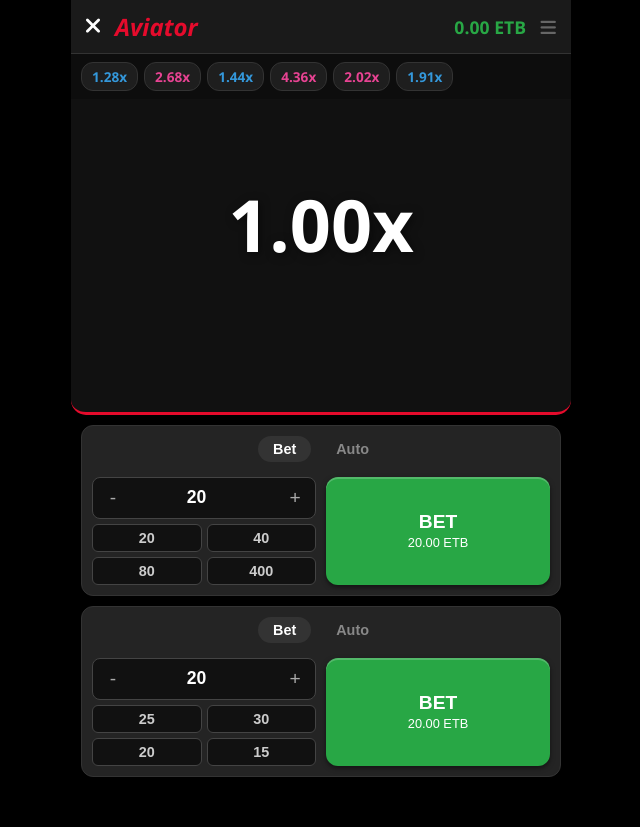
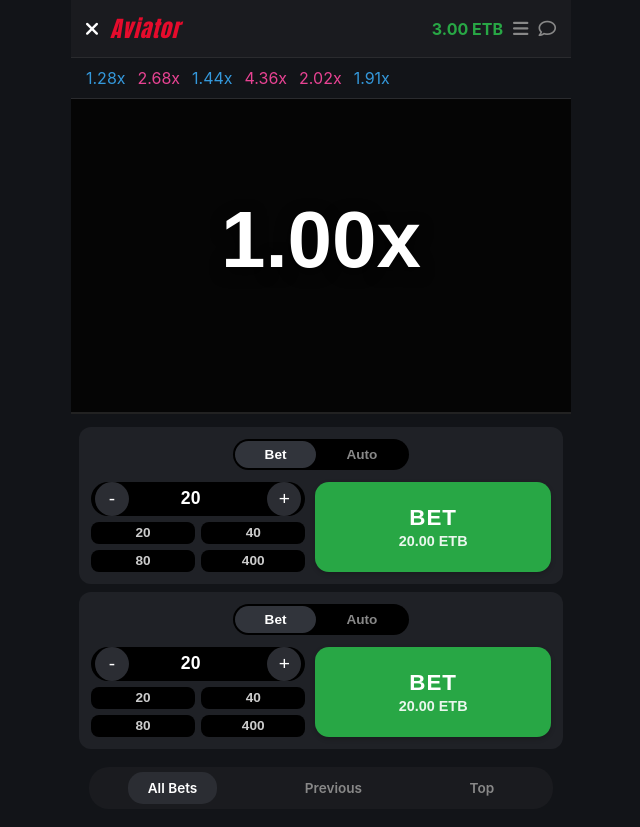
Before and after one commit to fassilandualem1-netizen/Fasil-lottery-, a Flask app: page /dino in a window 1280 px wide. Shown: the whole page, without its empty margins (319-959 px from the left). Before the commit the page ends 777 px from the top, so only its background shows below. Run offline with Flask 3, Linux system fonts and the light colour scheme; some libraries are stand-ins or nearby versions.

Commit message:
Update dino.html

```diff
--- a/templates/dino.html
+++ b/templates/dino.html
@@ -8,10 +8,23 @@
     <link rel="stylesheet" href="https://cdnjs.cloudflare.com/ajax/libs/font-awesome/6.0.0/css/all.min.css">
     <script src="https://telegram.org/js/telegram-web-app.js"></script>
     <style>
+        /* Base Styles & Typography */
+        :root {
+            --bg-main: #121418;
+            --bg-panel: #1f2126;
+            --bg-input: #000000;
+            --text-main: #ffffff;
+            --text-muted: #888888;
+            --color-red: #e50b2c;
+            --color-green: #28a745;
+            --color-purple: #c458d6;
+            --color-blue: #3498db;
+        }
+
         body {
-            font-family: 'Segoe UI', Roboto, Helvetica, Arial, sans-serif;
-            background-color: #000000;
-            color: #ffffff;
+            font-family: -apple-system, BlinkMacSystemFont, 'Segoe UI', Roboto, Helvetica, Arial, sans-serif;
+            background-color: var(--bg-main);
+            color: var(--text-main);
             margin: 0;
             padding: 0;
             display: flex;
@@ -22,129 +35,135 @@
             user-select: none;
         }
 
-        .header-nav {
+        .app-container {
             width: 100%;
             max-width: 500px;
             display: flex;
+            flex-direction: column;
+            background-color: var(--bg-main);
+            min-height: 100vh;
+        }
+
+        /* Header */
+        .header-nav {
+            display: flex;
             justify-content: space-between;
             align-items: center;
-            padding: 10px 15px;
-            background-color: #1a1a1a;
-            box-sizing: border-box;
-            border-bottom: 1px solid #333;
+            padding: 12px 15px;
+            background-color: #1a1b1f;
+            border-bottom: 1px solid #2a2b2e;
         }
 
-        .logo { font-size: 1.5rem; font-weight: 900; color: #e50b2c; font-style: italic; }
-        .wallet-display { font-weight: bold; color: #28a745; font-size: 1.1rem; }
+        .header-left { display: flex; align-items: center; gap: 12px; }
+        .close-btn { color: #fff; font-size: 1.2rem; cursor: pointer; }
+        .logo { font-size: 1.4rem; font-weight: 900; color: var(--color-red); font-style: italic; font-family: impact, sans-serif; letter-spacing: 1px;}
+
+        .header-right { display: flex; align-items: center; gap: 10px; }
+        .wallet-display { font-weight: 700; color: var(--color-green); font-size: 1rem; }
+        .menu-btn { color: var(--text-muted); cursor: pointer; font-size: 1.1rem; }
 
         /* History Bar */
         #historyBar {
-            width: 100%;
-            max-width: 500px;
             display: flex;
-            gap: 6px;
-            padding: 8px 10px;
-            background-color: #0d0d0d;
+            gap: 12px;
+            padding: 10px 15px;
+            background-color: var(--bg-main);
             overflow-x: auto;
             white-space: nowrap;
-            box-sizing: border-box;
             scrollbar-width: none;
+            border-bottom: 1px solid #2a2b2e;
         }
         #historyBar::-webkit-scrollbar { display: none; }
-        .history-chip {
-            padding: 4px 10px;
-            border-radius: 12px;
-            font-weight: bold;
-            font-size: 0.85rem;
-            background-color: #1e1e1e;
-            border: 1px solid #333;
-        }
-        .color-blue { color: #3498db; }
-        .color-purple { color: #9b59b6; }
+        .history-item { font-size: 0.9rem; font-weight: 700; }
+        .color-purple { color: var(--color-purple); }
+        .color-blue { color: var(--color-blue); }
         .color-pink { color: #e84393; }
 
         /* Game Area */
         #gameContainer {
             position: relative;
             width: 100%;
-            max-width: 500px;
-            background-color: #111;
+            background-color: #050505;
             aspect-ratio: 16 / 10;
             overflow: hidden;
-            border-bottom: 3px solid #e50b2c;
-            border-bottom-left-radius: 15px;
-            border-bottom-right-radius: 15px;
+            margin-bottom: 5px;
+            border-bottom: 2px solid #222;
         }
         canvas { display: block; width: 100%; height: 100%; }
 
         #multiplierDisplay {
             position: absolute;
-            top: 40%;
+            top: 45%;
             left: 50%;
             transform: translate(-50%, -50%);
-            font-size: 4.5rem;
+            font-size: 5rem;
             font-weight: 900;
             color: #ffffff;
             z-index: 5;
-            text-shadow: 2px 2px 10px rgba(0,0,0,0.5);
-            transition: color 0.2s;
+            font-family: Arial, sans-serif;
+            text-shadow: 0px 4px 15px rgba(0,0,0,0.8);
         }
 
         #statusText {
             position: absolute;
-            top: 65%;
+            top: 75%;
             left: 50%;
             transform: translateX(-50%);
-            font-size: 1rem;
-            color: #e50b2c;
-            font-weight: bold;
+            font-size: 0.9rem;
+            color: var(--color-red);
+            font-weight: 800;
             z-index: 5;
+            letter-spacing: 1px;
             display: none;
         }
 
-        /* Controls Container (Dual Bets) */
+        /* Controls Container */
         .controls-container {
-            width: 100%;
-            max-width: 500px;
-            padding: 10px;
-            box-sizing: border-box;
+            padding: 8px;
             display: flex;
             flex-direction: column;
-            gap: 10px;
+            gap: 8px;
+            flex: 1;
         }
 
         .bet-panel {
-            background-color: #242424;
+            background-color: var(--bg-panel);
             border-radius: 12px;
-            padding: 10px;
+            padding: 12px;
             display: flex;
             flex-direction: column;
-            gap: 10px;
-            border: 1px solid #333;
+            gap: 12px;
         }
 
+        /* Tabs */
         .panel-tabs {
             display: flex;
             justify-content: center;
-            gap: 10px;
-            margin-bottom: 5px;
+            background-color: var(--bg-input);
+            border-radius: 20px;
+            width: fit-content;
+            margin: 0 auto;
+            padding: 2px;
         }
         .tab {
             background: none;
             border: none;
-            color: #888;
-            font-size: 0.9rem;
-            font-weight: bold;
+            color: var(--text-muted);
+            font-size: 0.85rem;
+            font-weight: 700;
             cursor: pointer;
-            padding: 5px 15px;
+            padding: 6px 30px;
             border-radius: 20px;
+            transition: 0.2s;
         }
-        .tab.active { background-color: #333; color: #fff; }
+        .tab.active { background-color: #31343b; color: #fff; }
 
+        /* Panel Body */
         .panel-body {
             display: flex;
             gap: 10px;
             align-items: stretch;
+            height: 90px;
         }
 
         /* Left Side: Inputs */
@@ -152,24 +171,30 @@
             flex: 1;
             display: flex;
             flex-direction: column;
-            gap: 5px;
+            gap: 6px;
         }
 
         .stepper {
             display: flex;
             align-items: center;
-            background-color: #111;
-            border: 1px solid #444;
-            border-radius: 8px;
-            height: 40px;
+            justify-content: space-between;
+            background-color: var(--bg-input);
+            border-radius: 25px;
+            height: 42px;
+            padding: 0 4px;
         }
         .stepper-btn {
-            background: none;
+            background-color: #2b2d33;
             border: none;
-            color: #aaa;
+            color: #fff;
             font-size: 1.2rem;
-            width: 40px;
+            width: 34px;
+            height: 34px;
+            border-radius: 50%;
             cursor: pointer;
+            display: flex;
+            align-items: center;
+            justify-content: center;
         }
         .stepper input {
             flex: 1;
@@ -177,7 +202,7 @@
             border: none;
             color: #fff;
             font-size: 1.1rem;
-            font-weight: bold;
+            font-weight: 900;
             text-align: center;
             width: 100%;
             outline: none;
@@ -186,75 +211,108 @@
         .quick-bets {
             display: grid;
             grid-template-columns: 1fr 1fr;
-            gap: 5px;
+            gap: 6px;
+            height: 100%;
         }
         .quick-btn {
-            background-color: #111;
-            border: 1px solid #444;
+            background-color: var(--bg-input);
+            border: none;
             color: #ccc;
-            border-radius: 6px;
-            padding: 5px;
-            font-size: 0.9rem;
+            border-radius: 8px;
+            font-size: 0.85rem;
             cursor: pointer;
-            font-weight: bold;
+            font-weight: 700;
+            transition: 0.1s;
         }
+        .quick-btn:active { background-color: #222; }
 
         /* Right Side: Big Button */
         .action-section {
-            flex: 1;
+            flex: 1.1;
             display: flex;
         }
         .action-btn {
             width: 100%;
             border: none;
-            border-radius: 12px;
-            font-size: 1.2rem;
-            font-weight: 900;
-            color: white;
+            border-radius: 14px;
             cursor: pointer;
             display: flex;
             flex-direction: column;
             justify-content: center;
             align-items: center;
             text-transform: uppercase;
-            box-shadow: 0 4px 10px rgba(0,0,0,0.3);
-            transition: 0.1s;
+            box-shadow: 0 2px 5px rgba(0,0,0,0.2);
+            transition: transform 0.1s;
         }
-        .action-btn:active { transform: scale(0.98); }
+        .action-btn:active { transform: scale(0.97); }
 
-        /* Button Colors */
-        .btn-bet { background-color: #28a745; box-shadow: inset 0 2px 0 rgba(255,255,255,0.2), 0 2px 5px rgba(0,0,0,0.5); }
+        .btn-title { font-size: 1.4rem; font-weight: 900; color: white; letter-spacing: 1px;}
+        .btn-subtext { font-size: 0.9rem; font-weight: 700; color: rgba(255,255,255,0.9); margin-top: 2px; }
+
+        /* Button Status Colors */
+        .btn-bet { background-color: #28a745; }
         .btn-cancel { background-color: #cb2027; }
         .btn-cashout { background-color: #d35400; }
         .btn-disabled { background-color: #333 !important; color: #666 !important; cursor: not-allowed; }
 
-        .btn-subtext { font-size: 0.8rem; font-weight: normal; margin-top: 2px; }
+        /* Bottom Nav (Aesthetic matching) */
+        .bottom-nav {
+            display: flex;
+            justify-content: space-around;
+            background-color: #1a1b1f;
+            border-radius: 20px;
+            margin: 10px;
+            padding: 5px;
+        }
+        .nav-item {
+            color: var(--text-muted);
+            font-size: 0.85rem;
+            font-weight: 600;
+            padding: 8px 20px;
+            border-radius: 15px;
+        }
+        .nav-item.active { background-color: #2b2d33; color: #fff; }
 
     </style>
 </head>
 <body>
 
+    <div class="app-container">
+        <!-- Header -->
         <div class="header-nav">
-        <div style="display: flex; align-items: center;">
-            <i class="fas fa-times" onclick="closeApp()" style="color: #fff; font-size: 1.4rem; margin-right: 15px; cursor: pointer;"></i>
+            <div class="header-left">
+                <i class="fas fa-times close-btn" onclick="closeApp()"></i>
                 <div class="logo">Aviator</div>
             </div>
-        <div class="wallet-display">
-            <span id="balanceDisplay">0.00</span> ETB
-            <i class="fas fa-bars" style="color: #666; margin-left: 10px; cursor: pointer;"></i>
+            <div class="header-right">
+                <div class="wallet-display"><span id="balanceDisplay">3.00</span> ETB</div>
+                <i class="fas fa-bars menu-btn"></i>
+                <i class="far fa-comment menu-btn"></i>
             </div>
         </div>
 
+        <!-- Multiplier History -->
         <div id="historyBar">
+            <span class="history-item color-purple">5.48x</span>
+            <span class="history-item color-purple">14.57x</span>
+            <span class="history-item color-blue">1.28x</span>
+            <span class="history-item color-purple">2.68x</span>
+            <span class="history-item color-blue">1.44x</span>
+            <span class="history-item color-purple">4.36x</span>
+            <span class="history-item color-blue">2.02x</span>
         </div>
 
+        <!-- Game Area -->
         <div id="gameContainer">
             <div id="multiplierDisplay">1.00x</div>
             <div id="statusText">WAITING FOR NEXT ROUND</div>
             <canvas id="gameCanvas" width="800" height="500"></canvas>
         </div>
 
+        <!-- Controls Area -->
         <div class="controls-container">
+
+            <!-- Panel 1 -->
             <div class="bet-panel" id="panel1">
                 <div class="panel-tabs">
                     <button class="tab active">Bet</button>
@@ -264,7 +322,7 @@
                     <div class="input-section">
                         <div class="stepper">
                             <button class="stepper-btn" onclick="adjustBetUI(1, -5)">-</button>
-                        <input type="number" id="betInput1" value="20" min="2" step="1" readonly>
+                            <input type="number" id="betInput1" value="20.00" min="2" step="1" readonly>
                             <button class="stepper-btn" onclick="adjustBetUI(1, 5)">+</button>
                         </div>
                         <div class="quick-bets">
@@ -276,12 +334,14 @@
                     </div>
                     <div class="action-section">
                         <button id="btnAction1" class="action-btn btn-bet" onclick="handleAction(1)">
-                        BET <div class="btn-subtext" id="btnSub1">20.00 ETB</div>
+                            <div class="btn-title">BET</div>
+                            <div class="btn-subtext" id="btnSub1">20.00 ETB</div>
                         </button>
                     </div>
                 </div>
             </div>
 
+            <!-- Panel 2 -->
             <div class="bet-panel" id="panel2">
                 <div class="panel-tabs">
                     <button class="tab active">Bet</button>
@@ -291,22 +351,32 @@
                     <div class="input-section">
                         <div class="stepper">
                             <button class="stepper-btn" onclick="adjustBetUI(2, -5)">-</button>
-                        <input type="number" id="betInput2" value="20" min="2" step="1" readonly>
+                            <input type="number" id="betInput2" value="20.00" min="2" step="1" readonly>
                             <button class="stepper-btn" onclick="adjustBetUI(2, 5)">+</button>
                         </div>
                         <div class="quick-bets">
-                        <button class="quick-btn" onclick="setBetUI(2, 25)">25</button>
-                        <button class="quick-btn" onclick="setBetUI(2, 30)">30</button>
                             <button class="quick-btn" onclick="setBetUI(2, 20)">20</button>
-                        <button class="quick-btn" onclick="setBetUI(2, 15)">15</button>
+                            <button class="quick-btn" onclick="setBetUI(2, 40)">40</button>
+                            <button class="quick-btn" onclick="setBetUI(2, 80)">80</button>
+                            <button class="quick-btn" onclick="setBetUI(2, 400)">400</button>
                         </div>
                     </div>
                     <div class="action-section">
                         <button id="btnAction2" class="action-btn btn-bet" onclick="handleAction(2)">
-                        BET <div class="btn-subtext" id="btnSub2">10.00 ETB</div>
+                            <div class="btn-title">BET</div>
+                            <div class="btn-subtext" id="btnSub2">20.00 ETB</div>
                         </button>
                     </div>
                 </div>
+            </div>
+
+            <!-- Aesthetic Bottom Nav (Like in screenshot) -->
+            <div class="bottom-nav">
+                <div class="nav-item active">All Bets</div>
+                <div class="nav-item">Previous</div>
+                <div class="nav-item">Top</div>
+            </div>
+
         </div>
     </div>
 
@@ -319,12 +389,26 @@
             }
         }
 
+        // Ensures input values maintain the .00 decimal format for aesthetics
+        function formatBetValue(inputEl) {
+            let val = parseFloat(inputEl.value);
+            if (!isNaN(val)) {
+                inputEl.value = val.toFixed(2);
+            }
+        }
+
         function setBetUI(panel, amount) {
-            if (typeof setBet === "function") setBet(panel, amount);
+            if (typeof setBet === "function") {
+                setBet(panel, amount);
+                setTimeout(() => formatBetValue(document.getElementById('betInput' + panel)), 10);
+            }
         }
 
         function adjustBetUI(panel, delta) {
-            if (typeof adjustBet === "function") adjustBet(panel, delta);
+            if (typeof adjustBet === "function") {
+                adjustBet(panel, delta);
+                setTimeout(() => formatBetValue(document.getElementById('betInput' + panel)), 10);
+            }
         }
     </script>
 
```
Lines whose indentation alone changed are shown as unchanged.
